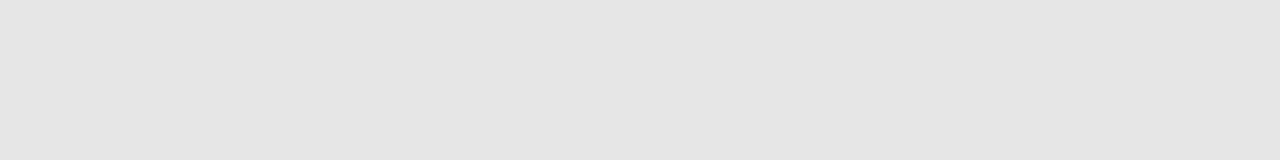
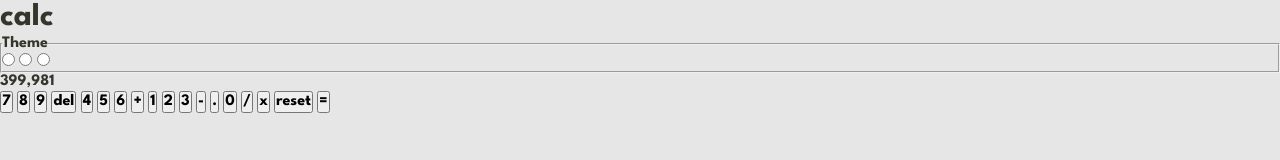
Before and after one commit to karolbanat/fem-calculator-app, a website: page index.html in a window 1280 px wide. Drawn offline with Linux system fonts and the light colour scheme.

Commit message:
Basic HTML setup

```diff
--- a/index.html
+++ b/index.html
@@ -18,6 +18,56 @@
 </head>
 
 <body>
+  <header>
+    <div class="container">
+      <div class="flex-between-centered">
+        <h1 class="logo">calc</h1>
+        <form class="theme-switcher">
+          <fieldset class="flex-centered">
+            <legend class="theme-switcher__label">Theme</legend>
+            <input type="radio" name="theme" value="dark" id="theme-dark" class="theme-switcher__radio-btn">
+            <label for="theme-dark" class="visually-hidden">1 (dark theme)</label>
+            <input type="radio" name="theme" value="light" id="theme-light" class="theme-switcher__radio-btn">
+            <label for="theme-light" class="visually-hidden">2 (light theme)</label>
+            <input type="radio" name="theme" value="fancy" id="theme-fancy" class="theme-switcher__radio-btn">
+            <label for="theme-fancy" class="visually-hidden">3 (fancy theme)</label>
+          </fieldset>
+        </form>
+      </div>
+    </div>
+  </header>
+
+  <main>
+    <section aria-label="Calculator app">
+      <div class="container">
+        <div class="calculator">
+          <div class="calculator__screen">
+            <p class="calculator__output">399,981</p>
+          </div>
+          <div role="group" class="calculator__keypad">
+            <button class="calculator__button calculator__button--neutral" data-value="7">7</button>
+            <button class="calculator__button calculator__button--neutral" data-value="8">8</button>
+            <button class="calculator__button calculator__button--neutral" data-value="9">9</button>
+            <button class="calculator__button calculator__button--primary" data-operation="delete">del</button>
+            <button class="calculator__button calculator__button--neutral" data-value="4">4</button>
+            <button class="calculator__button calculator__button--neutral" data-value="5">5</button>
+            <button class="calculator__button calculator__button--neutral" data-value="6">6</button>
+            <button class="calculator__button calculator__button--neutral" data-operation="+">+</button>
+            <button class="calculator__button calculator__button--neutral" data-value="1">1</button>
+            <button class="calculator__button calculator__button--neutral" data-value="2">2</button>
+            <button class="calculator__button calculator__button--neutral" data-value="3">3</button>
+            <button class="calculator__button calculator__button--neutral" data-operation="-">-</button>
+            <button class="calculator__button calculator__button--neutral" data-value=".">.</button>
+            <button class="calculator__button calculator__button--neutral" data-value="0">0</button>
+            <button class="calculator__button calculator__button--neutral" data-operation="/">/</button>
+            <button class="calculator__button calculator__button--neutral" data-operation="*">x</button>
+            <button class="calculator__button calculator__button--primary" data-operation="reset">reset</button>
+            <button class="calculator__button calculator__button--accent" data-operation="=">=</button>
+          </div>
+        </div>
+      </div>
+    </section>
+  </main>
 
 </body>
 
```
